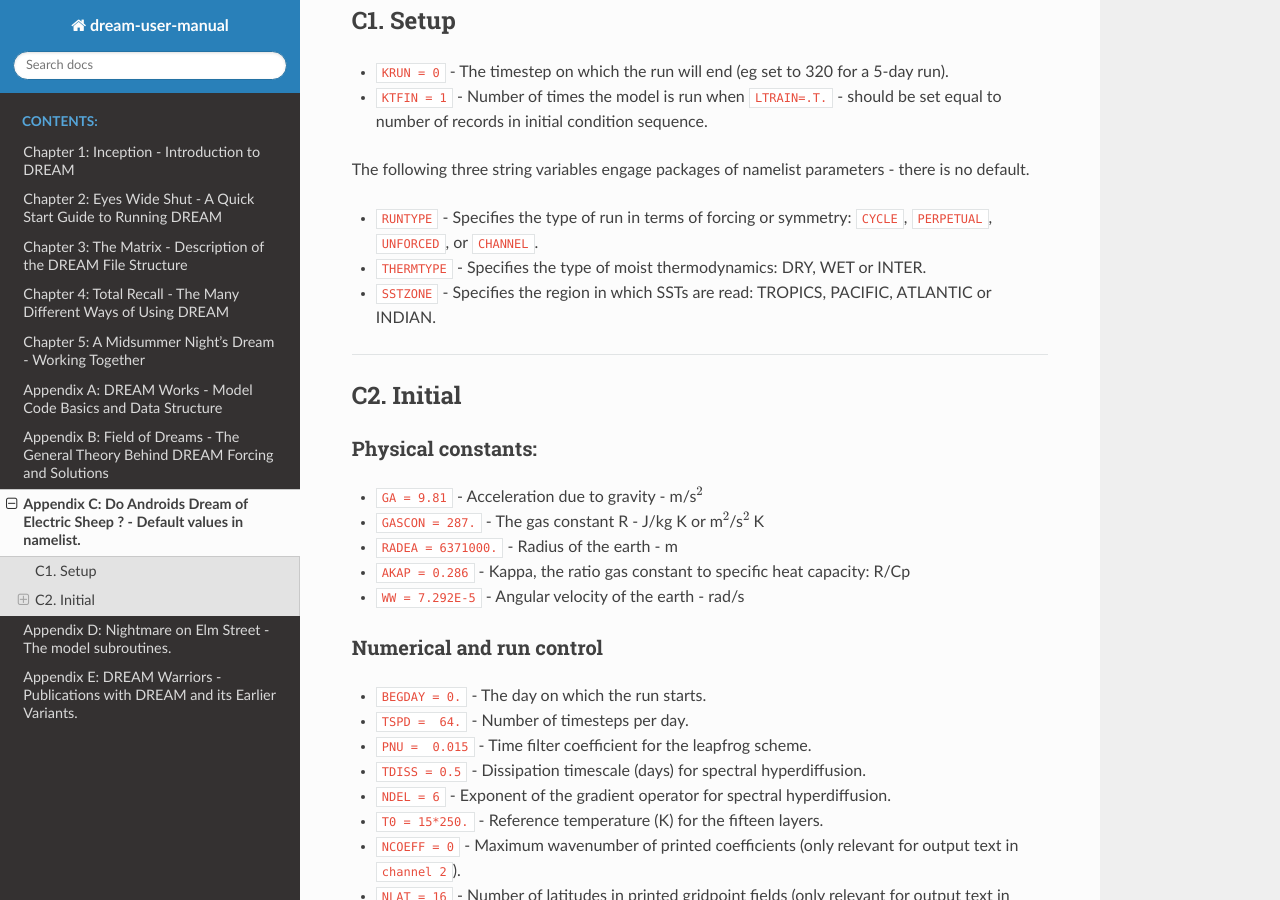
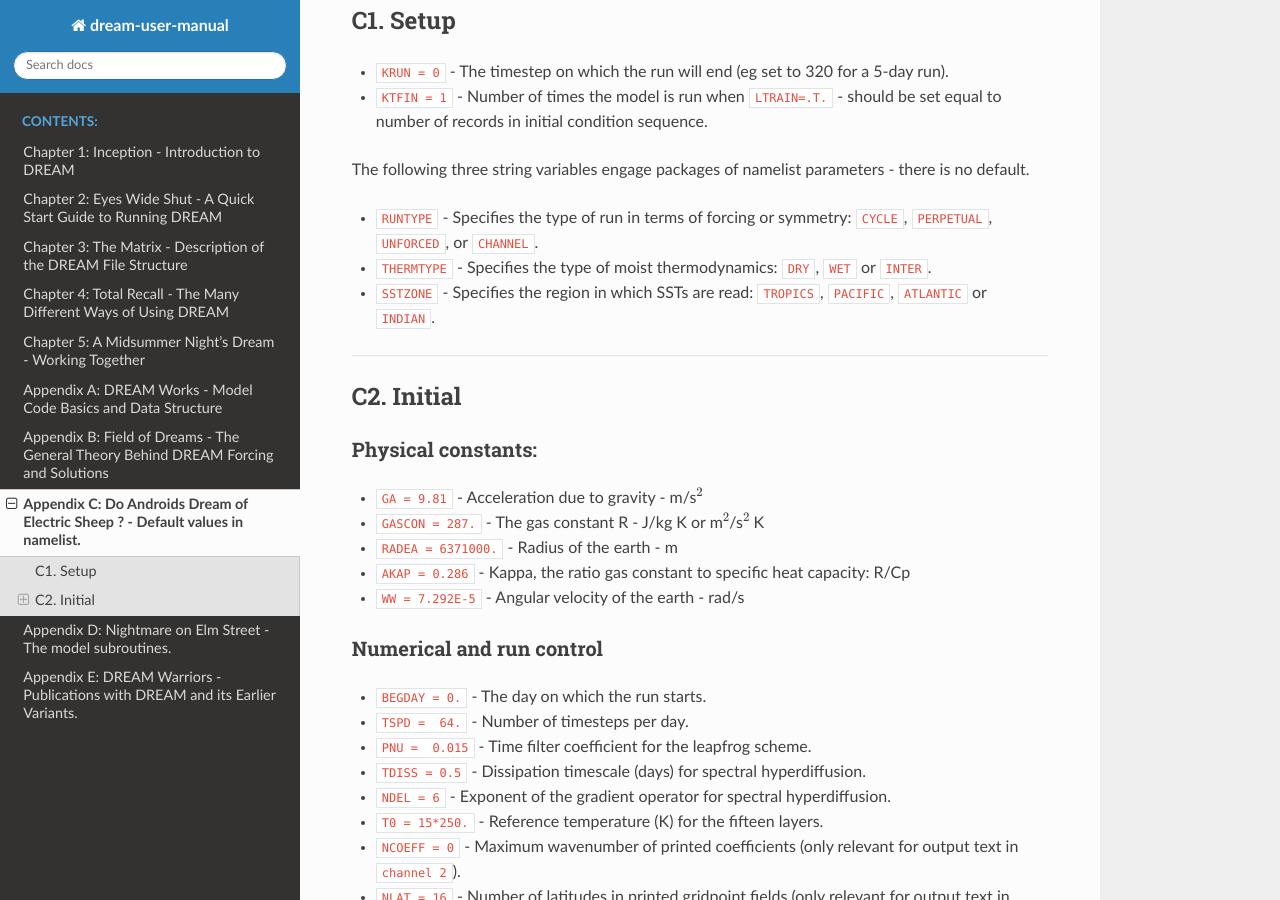
Before and after one commit to dream-gcm/usermanual, a Sphinx documentation site: the page built from source/AppendixC.md, in a window 1280 px wide and 900 px high, scrolled down 540 px. Built offline with Sphinx 7.4.7 and the Read the Docs theme 2.0.0, drawn with Linux system fonts in a browser that asks for light colours.

Commit message:
SLX: Upd cover

```diff
--- a/source/AppendixC.md
+++ b/source/AppendixC.md
@@ -11,8 +11,8 @@ All the namelist variables are listed here with their default values and a brief
 The following three string variables engage packages of namelist parameters - there is no default.
 
 * `RUNTYPE` - Specifies the type of run in terms of forcing or symmetry: `CYCLE`, `PERPETUAL`, `UNFORCED`, or `CHANNEL`.
-* `THERMTYPE` - Specifies the type of moist thermodynamics: DRY, WET or INTER.
-* `SSTZONE` - Specifies the region in which SSTs are read: TROPICS, PACIFIC, ATLANTIC or INDIAN.
+* `THERMTYPE` - Specifies the type of moist thermodynamics: `DRY`, `WET` or `INTER`.
+* `SSTZONE` - Specifies the region in which SSTs are read: `TROPICS`, `PACIFIC`, `ATLANTIC` or `INDIAN`.
 
 ---
 ## C2. Initial
--- a/source/index.rst
+++ b/source/index.rst
@@ -7,6 +7,12 @@ DREAM user manual
 
 .. image:: img/cover.png
    :width: 300
+
+How to cite this manual?
+
+_DREAM user manual, Nick Hall and Stephanie Leroux, Nov. 2023. DOI: [xxxxx](doi.org)_
+
+You can browse this manual on-line or download it in pdf by clicking on "Read the Docs" at the bottom left of this page.
 
 .. toctree::
    :maxdepth: 3
```
